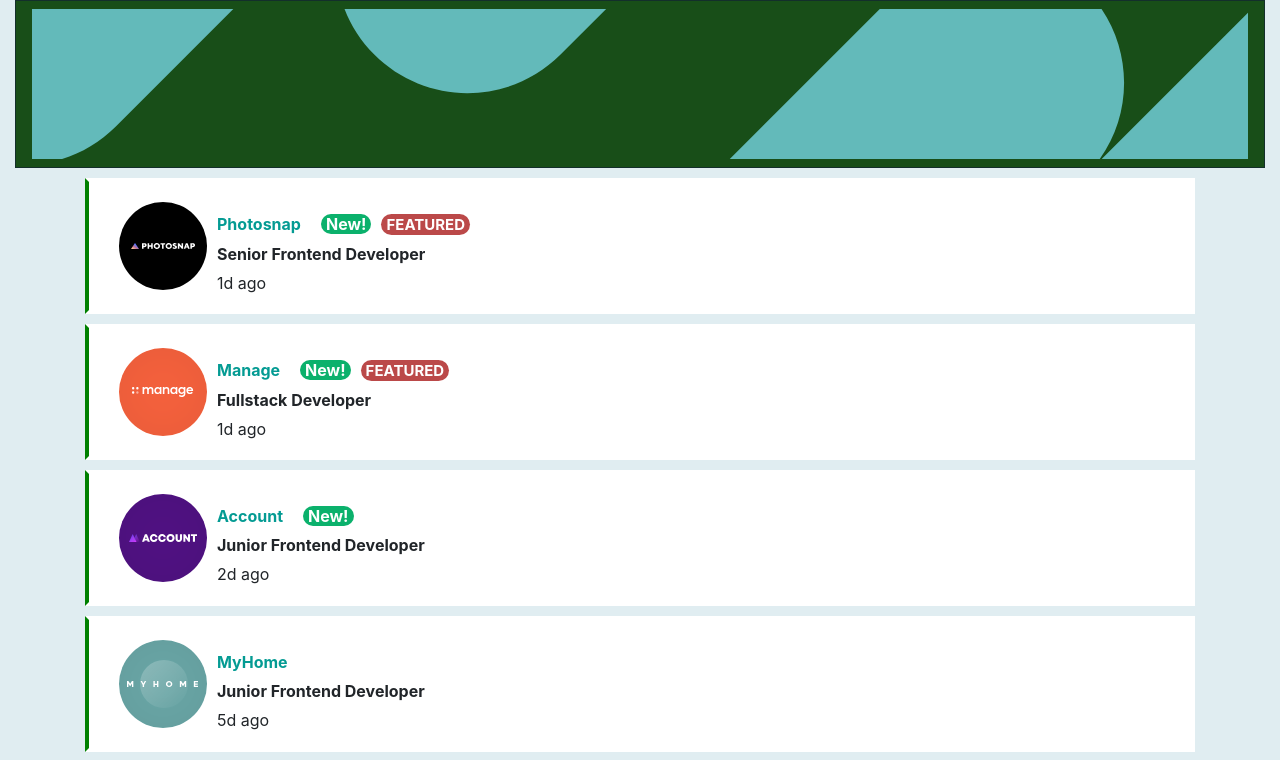
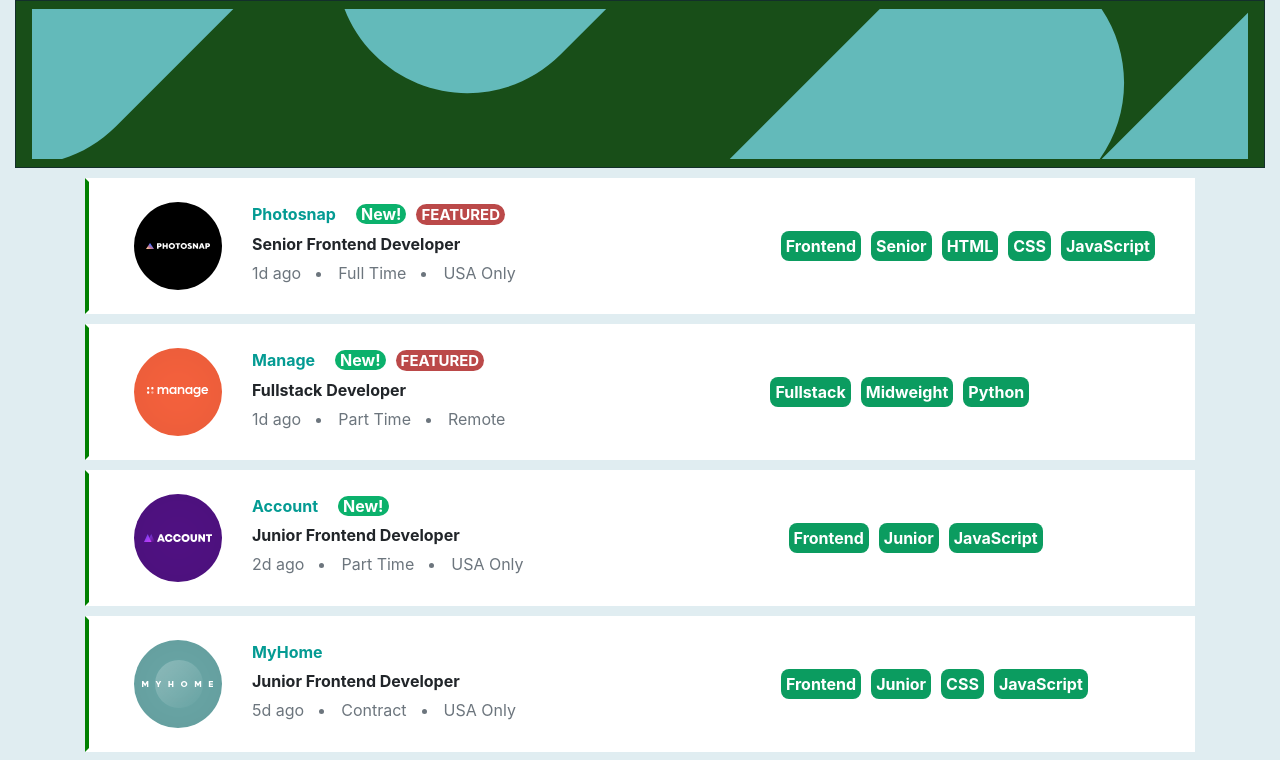
Before and after one commit to ellietms/first-job-listings-react, a React (Create React App) app: page / in a window 1280 px wide. Shown: the top 760 px of the page. Built offline with nearby package versions, Linux system fonts and the light colour scheme.

Commit message:
add css and final codes

```diff
--- a/src/App.css
+++ b/src/App.css
@@ -60,10 +60,11 @@ svg{
   display: flex;
   flex-direction: column;
   justify-content: flex-start;
+  margin-left: 20px;
 }
 
 .job-detail-topline{
-  margin-top: 30px;
+  margin-top: 20px;
 }
 
 .job-level{
@@ -71,3 +72,41 @@ svg{
   display: flex;
   font-weight: bolder;
 }
+.posted{
+  margin-right: 15px;
+}
+.job-detail-bottomline{
+display: flex;
+flex-direction: row;
+}
+.contract{
+  margin-right: 15px;
+  display: list-item;          /* This has to be "list-item"                                               */
+  list-style-type: disc;       /* See https://developer.mozilla.org/en-US/docs/Web/CSS/list-style-type     */
+  list-style-position: inside;
+}
+.location{
+  display: list-item;          /* This has to be "list-item"                                               */
+  list-style-type: disc;       /* See https://developer.mozilla.org/en-US/docs/Web/CSS/list-style-type     */
+  list-style-position: inside;
+}
+.info{
+  display: inline-flex;
+  align-items: center;
+  margin-left: 250px;
+  justify-content: space-between;
+}
+.languages{
+  display: flex;
+}
+
+.feature-style{
+  color: white;
+  background-color:rgb(11, 156, 96);
+  border-radius: 8px;
+  margin-right: 10px;
+  margin-left: auto;
+  height: fit-content;
+  padding: 3px 5px;
+  font-weight: bold;
+}
--- a/src/JobListing.js
+++ b/src/JobListing.js
@@ -7,13 +7,14 @@ const JobListing = (props) => {
       <nav className="navbar col-12">
         <svg xmlns="http://www.w3.org/2000/svg">
           <g fill="#63BABA" fillRule="evened">
-    <path d="M470.577 563.429c-51.432-51.425-51.438-134.806-.013-186.237l.013-.013L867.235-19.424c51.441-51.434 134.836-51.434 186.276 0 48.811 48.804 51.304 126.392 7.473 178.135l178.158-178.135c51.441-51.434 134.836-51.434 186.277 0 51.431 51.424 51.437 134.805.013 186.237-.005.004-.01.008-.013.013l-396.66 396.603c-51.44 51.433-134.834 51.433-186.275 0-48.812-48.805-51.304-126.394-7.471-178.138L656.853 563.43c-51.441 51.433-134.836 51.433-186.276 0zM342.268 45.605c-51.432-51.425-51.438-134.806-.013-186.237l.013-.013 396.658-396.603c51.441-51.434 134.836-51.434 186.277 0 51.431 51.424 51.437 134.805.013 186.237-.005.004-.01.008-.013.013L528.543 45.605c-51.44 51.433-134.834 51.433-186.275 0zm-444.692 71.824c-51.432-51.424-51.438-134.806-.013-186.237l.013-.013 396.658-396.603c51.441-51.434 134.836-51.434 186.277 0 51.431 51.424 51.437 134.805.013 186.237a80.86 80.86 0 01-.013.013L83.85 117.429c-51.44 51.433-134.834 51.433-186.275 0z" /></g>
+            <path d="M470.577 563.429c-51.432-51.425-51.438-134.806-.013-186.237l.013-.013L867.235-19.424c51.441-51.434 134.836-51.434 186.276 0 48.811 48.804 51.304 126.392 7.473 178.135l178.158-178.135c51.441-51.434 134.836-51.434 186.277 0 51.431 51.424 51.437 134.805.013 186.237-.005.004-.01.008-.013.013l-396.66 396.603c-51.44 51.433-134.834 51.433-186.275 0-48.812-48.805-51.304-126.394-7.471-178.138L656.853 563.43c-51.441 51.433-134.836 51.433-186.276 0zM342.268 45.605c-51.432-51.425-51.438-134.806-.013-186.237l.013-.013 396.658-396.603c51.441-51.434 134.836-51.434 186.277 0 51.431 51.424 51.437 134.805.013 186.237-.005.004-.01.008-.013.013L528.543 45.605c-51.44 51.433-134.834 51.433-186.275 0zm-444.692 71.824c-51.432-51.424-51.438-134.806-.013-186.237l.013-.013 396.658-396.603c51.441-51.434 134.836-51.434 186.277 0 51.431 51.424 51.437 134.805.013 186.237a80.86 80.86 0 01-.013.013L83.85 117.429c-51.44 51.433-134.834 51.433-186.275 0z" />
+          </g>
         </svg>
       </nav>
-    {props.jobs.map((eachjob,index) => {
-    return(
+      {props.jobs.map((eachjob, index) => {
+        return (
           <div className="container">
-    <div key={index} className="box-container">
+            <div key={index} className="box-container col-12">
               {/*  image */}
               <img className="image-container" src={eachjob.logo} alt="" />
               {/* top line information */}
@@ -21,17 +22,30 @@ const JobListing = (props) => {
                 <div className="job-detail-topline">
                   <strong className="company-name">{eachjob.company}</strong>
                   {eachjob.new && <strong className="new-job">New!</strong>}
-    {eachjob.featured && <strong className="featured">FEATURED</strong>}
+                  {eachjob.featured && (
+                    <strong className="featured">FEATURED</strong>
+                  )}
                 </div>
                 <div className="job-level">{eachjob.position}</div>
-    <div className="">{eachjob.postedAt}</div>
+                <div className="job-detail-bottomline text-muted">
+                  <div className=" posted">{eachjob.postedAt}</div>
+                  <div className="contract">{eachjob.contract}</div>
+                  <div className="location">{eachjob.location}</div>
+                </div>
+              </div>
+              <div className="info col-1">
+                <div className="feature-style">{eachjob.role}</div>
+                <div className="feature-style">{eachjob.level}</div>
+                  {eachjob.languages.map( lang =>
+                    <div className="feature-style" >
+                      {lang}
+                    </div>
+                    )}
               </div>
               </div>
             </div>
-    )
-    }
-    )}
-
+        );
+      })}
     </div>
   );
 };
```
Lines whose indentation alone changed are shown as unchanged.
